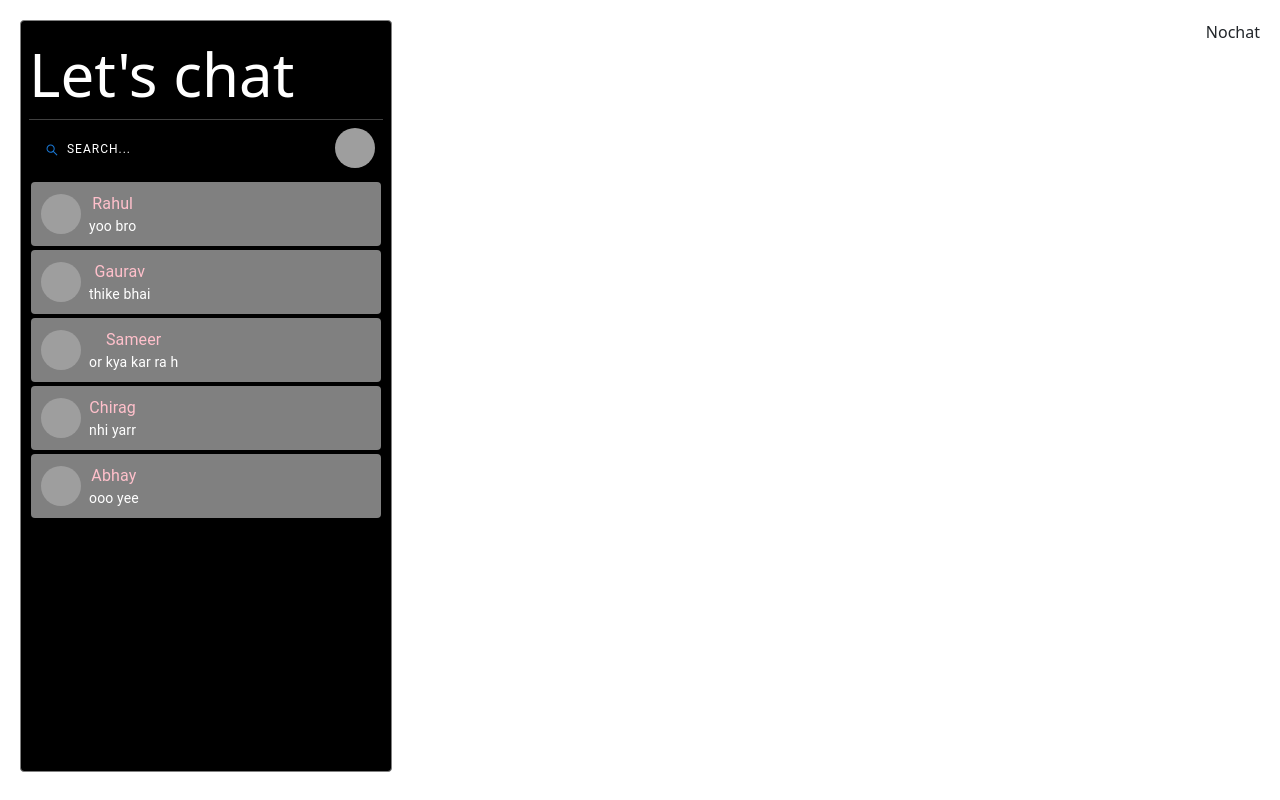
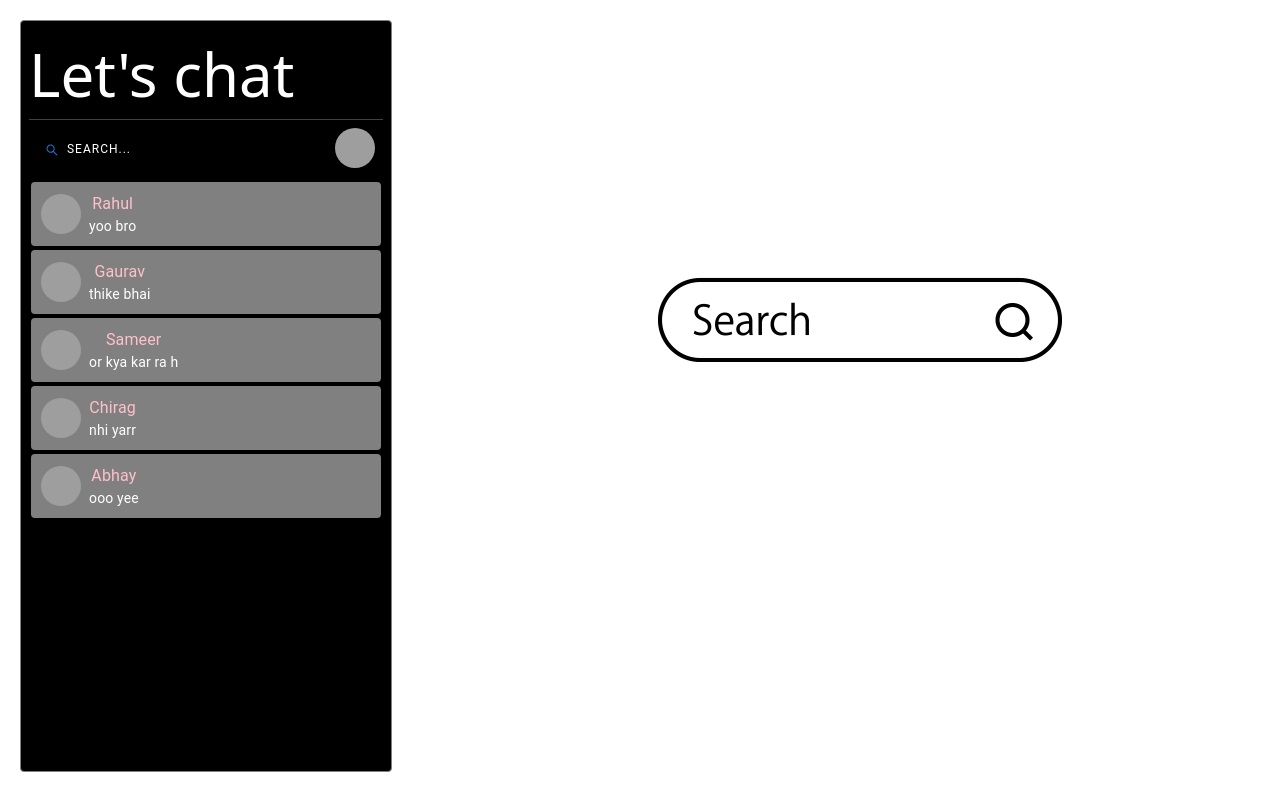
Before and after one commit to RUDHRAM01/web-socket, a React (Create React App) app: page / in a window 1280 px wide. Built offline with nearby package versions, Linux system fonts and the light colour scheme; grey boxes are pictures that could not be loaded.

Commit message:
no chat update

```diff
--- a/src/components/chat/chatArea/Nochat.js
+++ b/src/components/chat/chatArea/Nochat.js
@@ -1,8 +1,11 @@
 import React from 'react'
+import searchImg from "../../../assests/search.gif"
 
 function Nochat() {
   return (
-    <div>Nochat</div>
+    <div>
+      <img src={searchImg} alt="img" />
+    </div>
   )
 }
 
```
